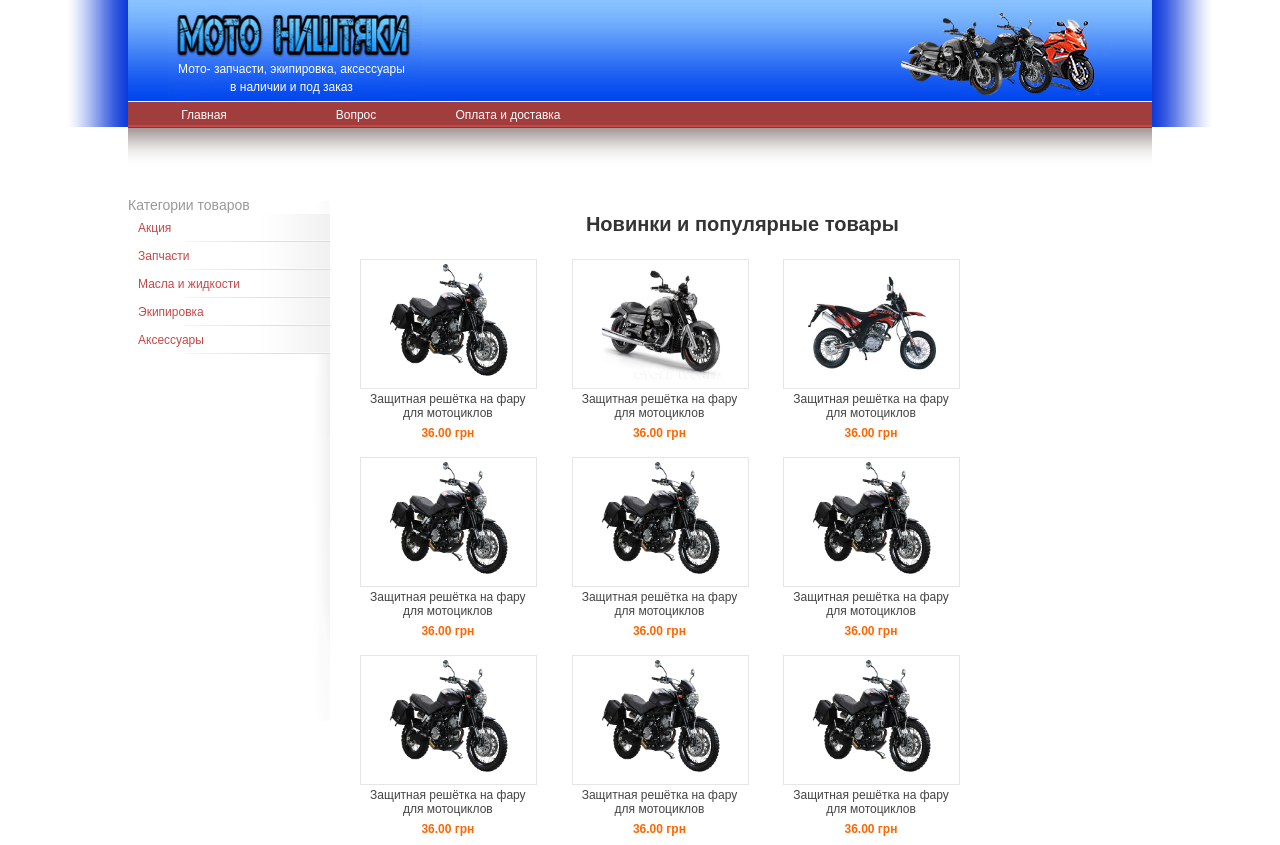
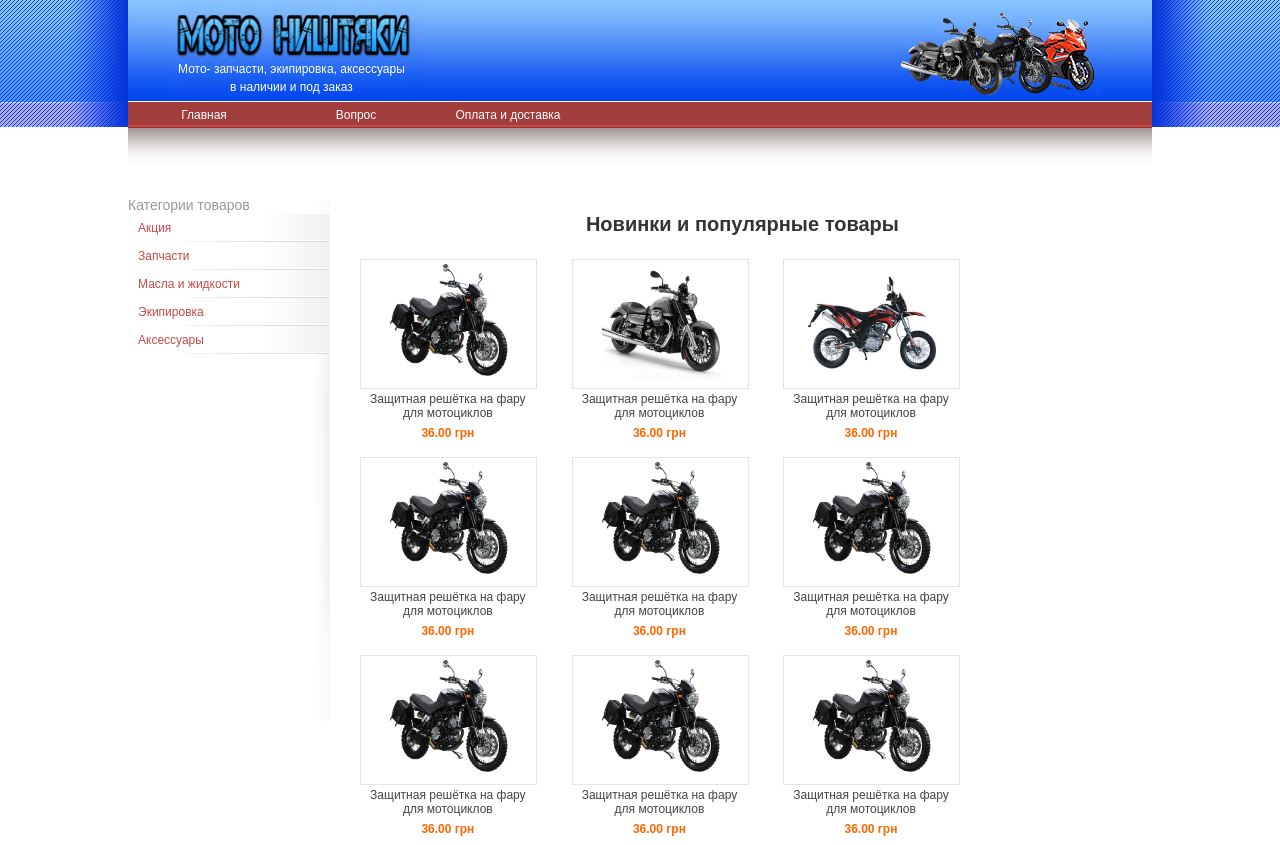
Before and after one commit to MotoTema/mototema, a plain HTML site: page index.html in a window 1280 px wide. Shown: the top 845 px of the page. Drawn offline with Linux system fonts and the light colour scheme; files whose address does not match are found by name.

Commit message:
Add files via upload

```diff
--- a/css/style.css
+++ b/css/style.css
@@ -1,7 +1,7 @@
 * { margin: 0px; padding: 0px; }
 html 		{ min-height: 100%; margin:0 auto; }
 
-body { text-align: center; font-family: arial, verdana, sans-serif; font-size: 12px; color: #333; background:white url(mototema.github.io/img/logo_header_parts.gif) repeat-x; line-height:18px; }
+body { text-align: center; font-family: arial, verdana, sans-serif; font-size: 12px; color: #333; background:white url(../img/logo_header_parts.gif) repeat-x; line-height:18px; }
 
 
 
```
